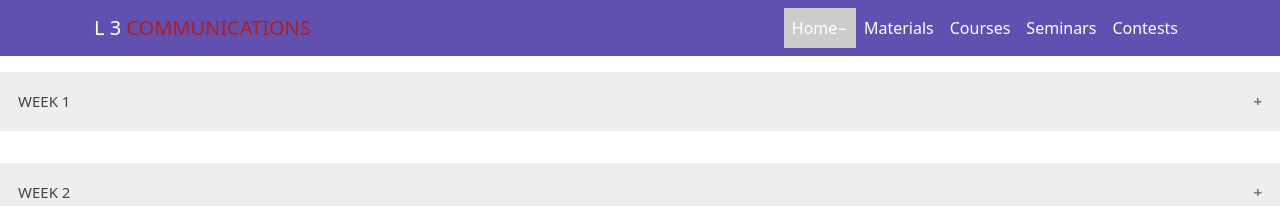
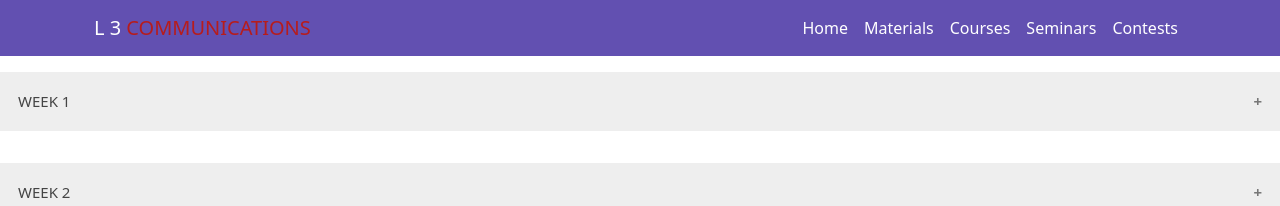
Before and after one commit to mohamed-safwat-amin/level3, a plain HTML site: page pages/matrial/Field.html in a window 1280 px wide. Shown: the top 206 px of the page. Drawn offline with nearby package versions, Linux system fonts and the light colour scheme.

Commit message:
Update Field.html

```diff
--- a/pages/matrial/Field.html
+++ b/pages/matrial/Field.html
@@ -24,7 +24,7 @@
               <div class="collapse navbar-collapse" id="navbarSupportedContent">
                 <ul class="navbar-nav ms-auto mb-2 mb-lg-0 ">
                     <li class="nav-item">
-                        <a class="nav-link active text-white mr-3" aria-current="page" href="../../index.html">Home</a>
+                        <a class="nav-link  text-white mr-3" aria-current="page" href="../../index.html">Home</a>
                     </li>
                     <li class="nav-item">
                         <a class="nav-link  text-white mr-3" aria-current="page" href="../matrial.html">Materials</a>
```
